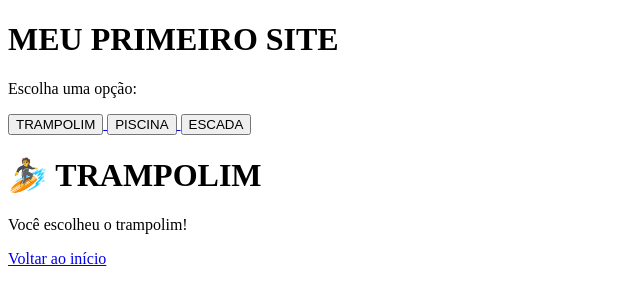
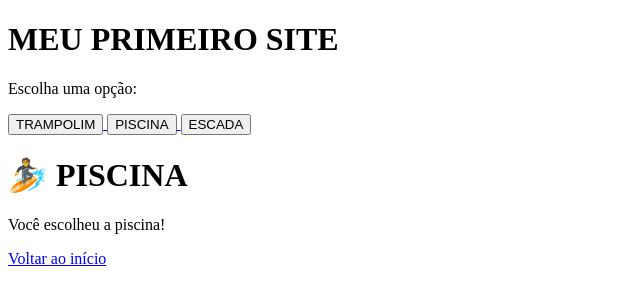
Before and after one commit to joao8268901-stack/trampolim, a plain HTML site: page trampolim.html in a window 1280 px wide. Shown: the whole page, without its empty margins (0-640 px from the left). Drawn offline with Linux system fonts and the light colour scheme.

Commit message:
Change heading and paragraph text from 'TRAMPOLIM' to 'PISCINA'

```diff
--- a/trampolim.html
+++ b/trampolim.html
@@ -28,9 +28,9 @@
 </head>
 <body>
 
-    <h1>🏄 TRAMPOLIM</h1>
+    <h1>🏄 PISCINA</h1>
 
-    <p>Você escolheu o trampolim!</p>
+    <p>Você escolheu a piscina!</p>
 
     <a href="index.html">Voltar ao início</a>
 
```
